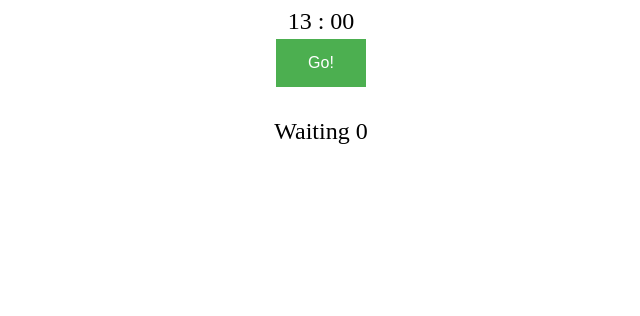
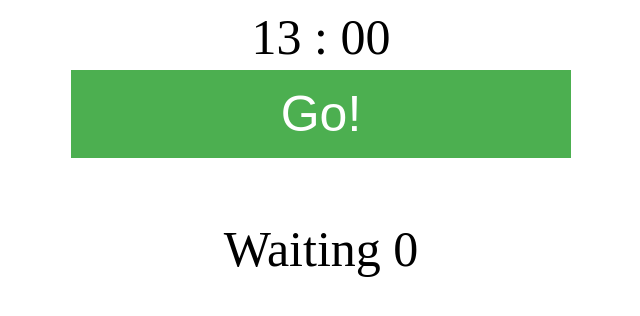
Before and after one commit to Bill-DiPierre/Interval, a plain HTML site: page index.html in a window 1280 px wide. Shown: the whole page, without its empty margins (319-959 px from the left). Drawn offline with nearby package versions, Linux system fonts and the light colour scheme.

Commit message:
bigger btn

```diff
--- a/index.html
+++ b/index.html
@@ -4,7 +4,7 @@
         <script src="https://code.jquery.com/jquery-3.2.1.min.js"></script>
         <style>
             body {
-                font-size: x-large;
+                font-size: 50px;
                 text-align: center;
             }
             .button {
@@ -15,9 +15,10 @@
                 text-align: center;
                 text-decoration: none;
                 display: inline-block;
-                font-size: 16px;
+                font-size: 50px;
                 margin: 4px 2px;
                 cursor: pointer;
+                width: 500px;
             }
         </style>
     </head>
```
